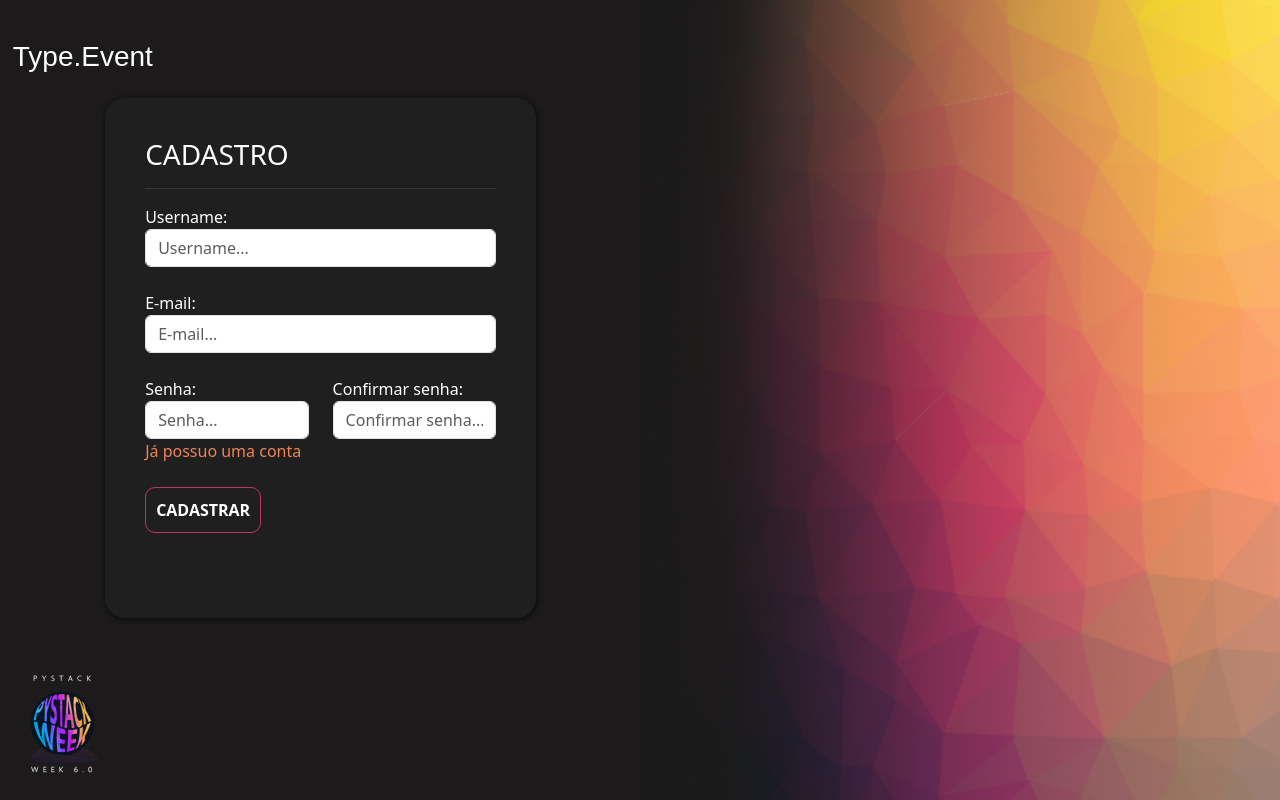
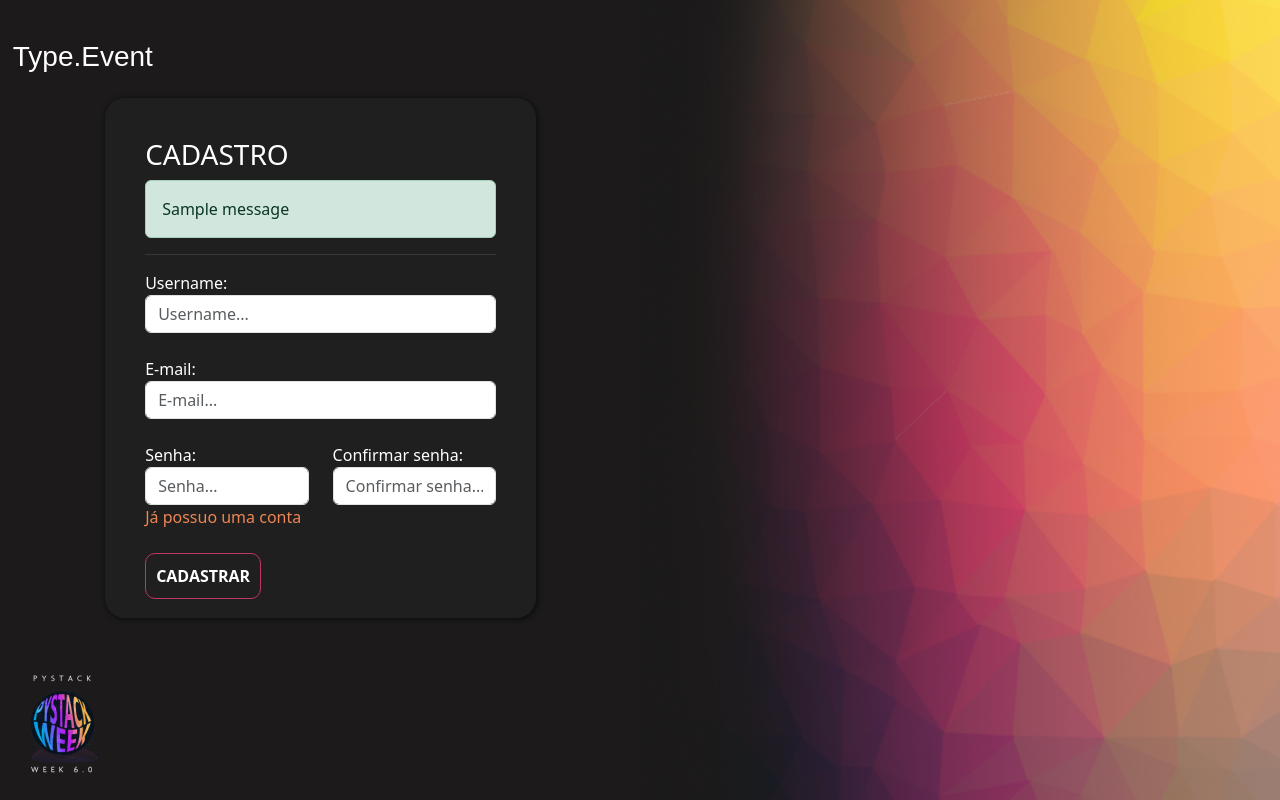
Before and after one commit to HebertFSoares/Type_event, a Django app: page /usuarios/cadastro/ in a window 1280 px wide. Run offline with Django 4.2, Linux system fonts and the light colour scheme; one stand-in notice (Sample message) is shown.

Commit message:
Finalização do cadastro

```diff
--- a/templates/partials/usuarios/cadastro.html
+++ b/templates/partials/usuarios/cadastro.html
@@ -1,5 +1,10 @@
 <div class="box-form">
     <h3>CADASTRO</h3>
+        {% if messages %}
+            {% for message in messages %}
+                <div class="alert {{ message.tags }}">{{ message }}</div>
+            {% endfor %}
+        {% endif %}
     <hr style="border-color: #7E7B7C">
 
     <form action="{% url 'cadastro' %}" method="POST"> {% csrf_token %}
--- a/usuarios/views.py
+++ b/usuarios/views.py
@@ -1,6 +1,9 @@
 from django.shortcuts import render,redirect
 from django.http import HttpResponse
 from django.contrib.auth.models import User
+from django.contrib import messages
+from django.contrib.messages import constants
+from django.urls import reverse
 
 import re
 
@@ -14,16 +17,28 @@ def cadastro(request):
         confirma_senha = request.POST.get('confirmar_senha')
 
         if len(senha) < 7:
-           return redirect('/usuarios/cadastro')
+            messages.add_message(request, constants.ERROR, 'A senha deve ter pelo menos 8 caracteres.')
+            return redirect(reverse('cadastro'))
+
+        elif re.search('[0-9]',senha) is None:
+           messages.add_message(request, constants.ERROR, 'A senha deve conter pelo menos um número.')
+           return redirect(reverse('cadastro'))
+
+        elif re.search('[A-Z]',senha) is None:
+           messages.add_message(request, constants.ERROR,  'A senha deve conter pelo menos uma letra maiúscula.')
+           return redirect(reverse('cadastro'))
 
         if not senha == confirma_senha:
-            return redirect('/usuarios/cadastro')
+            messages.add_message(request, constants.ERROR, 'As senhas não coincidem')
+            return redirect(reverse('cadastro'))
 
-        user  = User.objects.filter(username=username)
+        user = User.objects.filter(username=username)
 
         if user.exists():
-            return redirect('/usuarios/cadastro')
+            messages.add_message(request, constants.ERROR, 'Usuario já esta cadastrado.')
+            return redirect(reverse('cadastro'))
 
-        user = User.objects.create_user(username=username,email=email,password=senha)
+        user = User.objects.create_user(username=username, email=email,password=senha)
 
-        return HttpResponse("CERTO")
+        messages.add_message(request, constants.SUCCESS, 'Usuario cadastrado com sucesso')
+        return redirect(reverse('login'))
```
Also changed, not shown: type_event/settings.py (+11 -0 lines), db.sqlite3.
